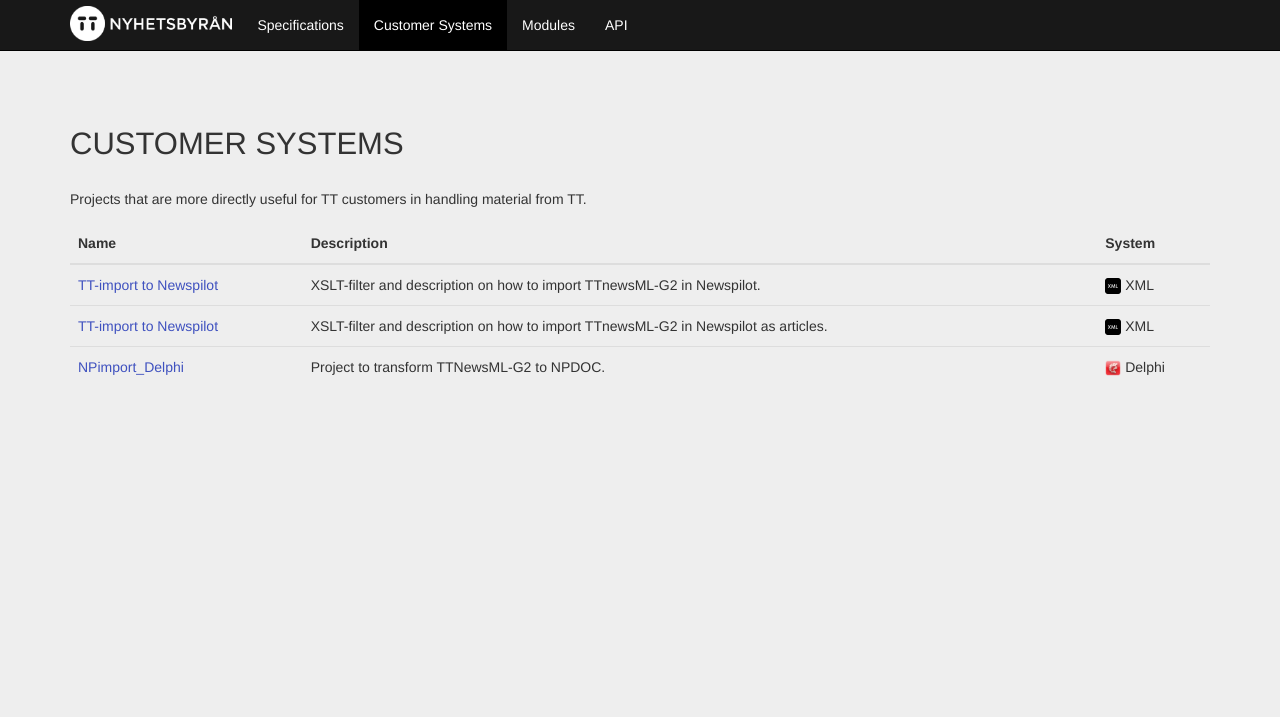
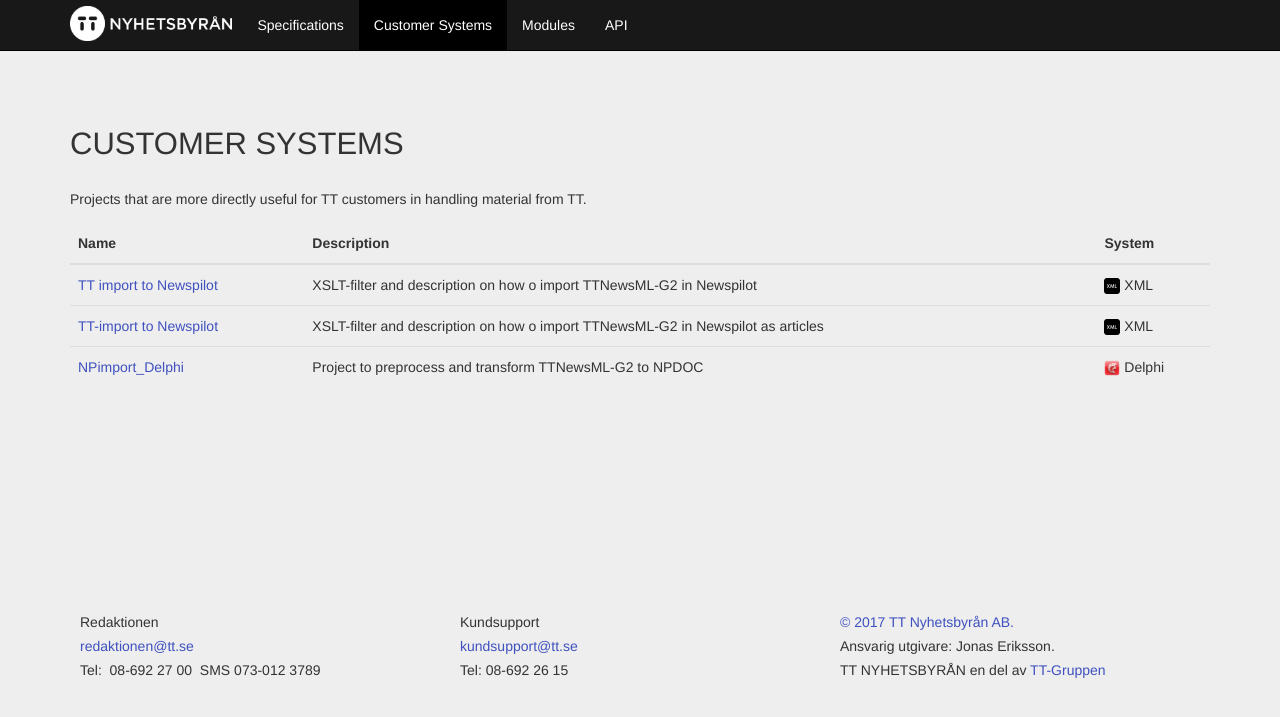
Before and after one commit to ttab/ttab.github.io, a Jekyll site: the page built from cust.md, in a window 1280 px wide. Shown: the top 717 px of the page. Built offline with Jekyll 4.4.1, drawn with Linux system fonts in a browser that asks for light colours; nearby versions of some CDN libraries; some web fonts are replaced.

```diff
--- a/_includes/footer.html
+++ b/_includes/footer.html
@@ -1,3 +1,24 @@
-<footer class="site-footer">
+<footer class="footer">
+<div class="container muted">
 
+<div class="col-lg-4">
+<bold>Redaktionen</bold><br/>
+<a href="mailto:redaktionen@tt.se" class="icon-mail">redaktionen@tt.se</a><br/>
+Tel: &nbsp;08-692 27 00&nbsp; SMS 073-012 3789</a><br/>
+</div>
+
+<div class="col-lg-4">
+<bold>Kundsupport</bold><br/>
+<a href="mailto:sales@tt.se" class="icon-mail">kundsupport@tt.se</a><br/>
+Tel:&nbsp;08-692 26 15<br/>
+</div>
+
+
+<div class="col-lg-4">
+<a href="https://tt.se"><bold>© 2017 TT Nyhetsbyrån AB.</bold></a><br/>
+<span>Ansvarig utgivare: Jonas Eriksson.</span><br/>
+<span>TT NYHETSBYRÅN en del av <a href="http://tt-gruppen.com">TT-Gruppen</a></span>
+</div>
+
+</div>
 </footer>
--- a/cust.md
+++ b/cust.md
@@ -9,6 +9,22 @@ Projects that are more directly useful for TT customers in handling material fro
 {:.table}
 Name | Description | System
 --- | --- | ---
+[TT import to Newspilot][1]           | XSLT-filter and description on how o import TTNewsML-G2 in Newspilot |<img src="images/xml_logo.png" height="16"/>&nbsp;XML
+[TT-import to Newspilot][2]     | XSLT-filter and description on how o import TTNewsML-G2 in Newspilot as articles |<img src="images/xml_logo.png" height="16"/>&nbsp;XML
+[NPimport\_Delphi][3] | Project to preprocess and transform TTNewsML-G2 to NPDOC | <img src="images/delphi_logo.png" height="16"/>&nbsp;Delphi
+
+[1]:  nptgr.html
+[2]:  npart.html
+[3]:  npimp.html
+
+
+
+
+
+
+
+<!---
 <a href="http://ttab.github.io/NP-telegramimport/">TT-import to Newspilot</a> | XSLT-filter and description on how to import TTnewsML-G2 in Newspilot. | <img src="images/xml_logo.png" height="16"/>&nbsp;XML
 <a href="http://ttab.github.io/NP-artikelimport/">TT-import to Newspilot</a> | XSLT-filter and description on how to import TTnewsML-G2 in Newspilot as articles. | <img src="images/xml_logo.png" height="16"/>&nbsp;XML
 <a href="http://ttab.github.io/NPimport_Delphi/">NPimport_Delphi</a> |  Project to transform TTNewsML-G2 to NPDOC. | <img src="images/delphi_logo.png" height="16"/>&nbsp;Delphi
+-->
```
Also changed, not shown: npart.md (added, +20 -0 lines), npimp.md (added, +20 -0 lines), nptgr.md (added, +20 -0 lines), spec.md (+2 -2 lines), ttnitf.md (added, +55 -0 lines).
